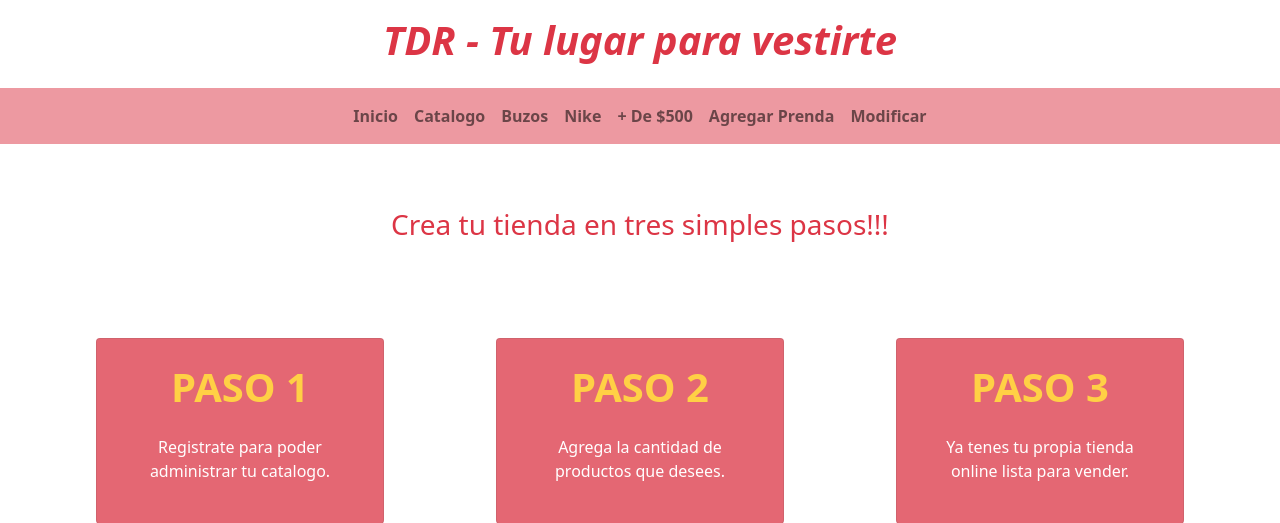
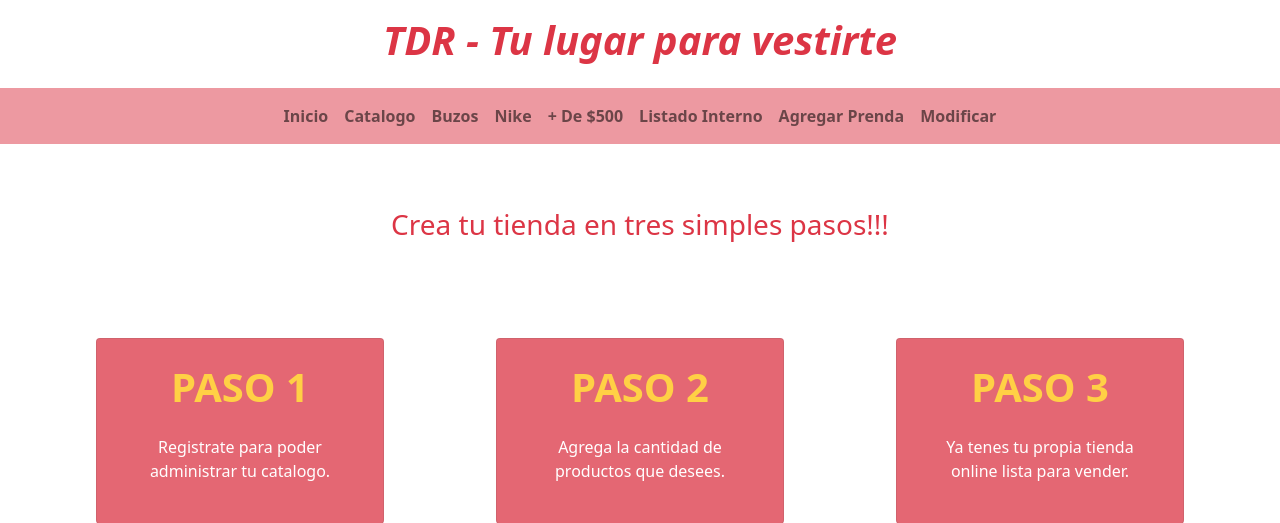
Before and after one commit to Fsottile6969/Potrero_Backend, a PHP site: page / in a window 1280 px wide. Shown: the top 523 px of the page. Run offline with PHP 8.4, Linux system fonts and the light colour scheme; some libraries are stand-ins or nearby versions.

Commit message:
actualizando

```diff
--- a/tienda/catalogo.php
+++ b/tienda/catalogo.php
@@ -48,6 +48,11 @@
 							>
 						</li>
 						<li class="nav-item">
+							<a href="listar.php" class="nav-link text-capitalize fw-bolder"
+								>listado interno</a
+							>
+						</li>
+						<li class="nav-item">
 							<a href="crearArt.html" class="nav-link text-capitalize fw-bolder"
 								>Agregar prenda</a
 							>
--- a/tienda/crearArt.html
+++ b/tienda/crearArt.html
@@ -61,6 +61,11 @@
 							>
 						</li>
 						<li class="nav-item">
+							<a href="listar.php" class="nav-link text-capitalize fw-bolder"
+								>listado interno</a
+							>
+						</li>
+						<li class="nav-item">
 							<a href="modificar.php" class="nav-link text-capitalize fw-bolder"
 								>modificar</a
 							>
--- a/tienda/index.html
+++ b/tienda/index.html
@@ -58,6 +58,11 @@
 						<li class="nav-item">
 							<a class="nav-link text-capitalize fw-bolder" href="mayor_500.php"
 								>+ de $500</a
+							>
+						</li>
+						<li class="nav-item">
+							<a href="listar.php" class="nav-link text-capitalize fw-bolder"
+								>listado interno</a
 							>
 						</li>
 						<li class="nav-item">
```
Also changed, not shown: tienda/modificar.php (+5 -3 lines).
